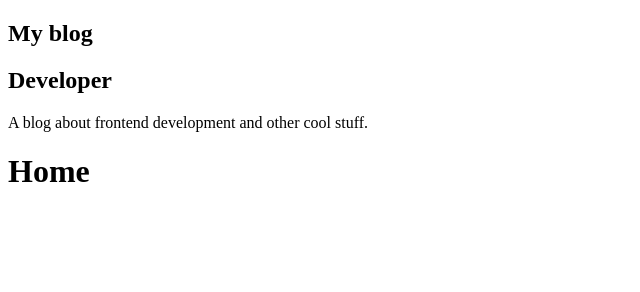
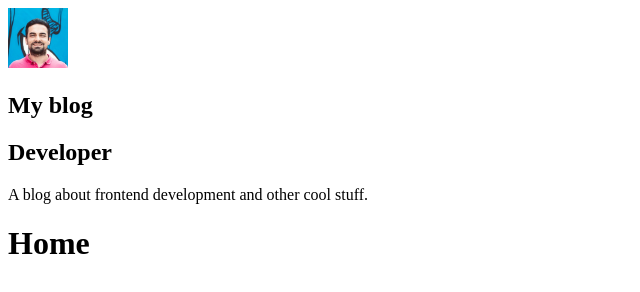
Before and after one commit to azevedorafael/my-blog, a Gatsby site: page / in a window 1280 px wide. Shown: the whole page, without its empty margins (0-640 px from the left). Built offline with nearby package versions, Linux system fonts and the light colour scheme; Gatsby itself is replaced by a stand-in of ours.

Commit message:
Add image query

```diff
--- /dev/null
+++ b/src/components/Avatar/index.js
@@ -0,0 +1,23 @@
+import React from "react"
+import { useStaticQuery, graphql } from "gatsby"
+import Img from "gatsby-image"
+
+const Avatar = () => {
+  const { avatarImage } = useStaticQuery(
+    graphql`
+      query {
+        avatarImage: file(relativePath: { eq: "profile-photo.png" }) {
+          childImageSharp {
+            fixed(width: 60, height: 60) {
+              ...GatsbyImageSharpFixed_tracedSVG
+            }
+          }
+        }
+      }
+    `
+  )
+
+  return <Img fixed={avatarImage.childImageSharp.fixed} />
+}
+
+export default Avatar
--- a/src/components/Profile/index.js
+++ b/src/components/Profile/index.js
@@ -1,5 +1,7 @@
 import React from "react"
 import { useStaticQuery, graphql } from "gatsby"
+
+import Avatar from "../Avatar"
 
 const Profile = () => {
   const {
@@ -20,6 +22,7 @@ const Profile = () => {
 
   return (
     <div className="Profile-wrapper">
+      <Avatar />
       <h1>{title}</h1>
       <h2>{position}</h2>
       <p>{description} </p>
```
Also changed, not shown: src/images/profile-photo.png (added).
